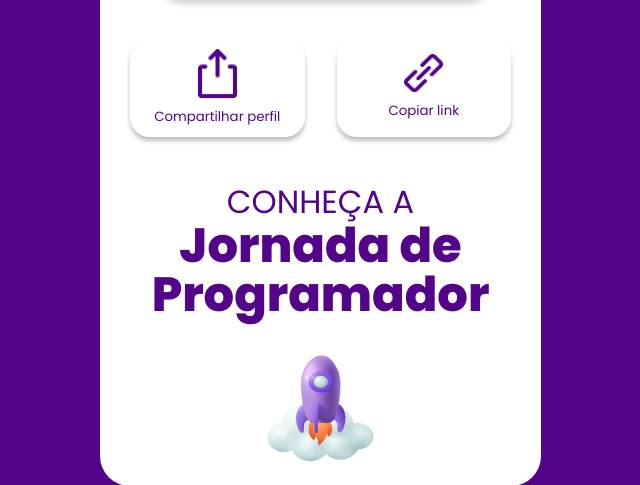
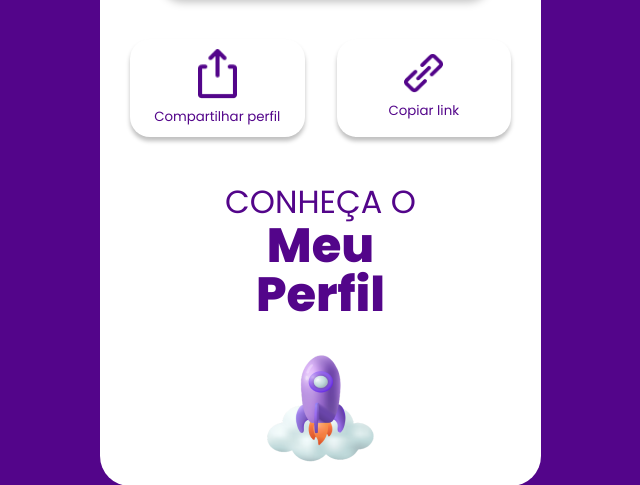
Before and after one commit to Vitormorais23/qr-code-instagram, a plain HTML site: page index.html in a window 1280 px wide. Shown: the part 346-831 px from the top of the page, without its empty margins (320-960 px from the left). Drawn offline with nearby package versions, Linux system fonts and the light colour scheme.

Commit message:
Alterarei o instagram

```diff
--- a/index.html
+++ b/index.html
@@ -30,10 +30,10 @@
             </div>
 
             <h1>
-                CONHEÇA A<br>
+                CONHEÇA O<br>
                 <strong>
-                    Jornada de<br>
-                    Programador
+                    Meu<br>
+                    Perfil
                 </strong>
             </h1>
 
--- a/js/events.js
+++ b/js/events.js
@@ -3,7 +3,7 @@ compartilhar.onclick = function() {
     código
 }
 */
-const URL_INSTAGRAM = "https://www.instagram.com/jornadadeprogramador/"
+const URL_INSTAGRAM = "https://www.instagram.com/jose_vitormoraes/"
 
 let compartilhar = document.getElementById("compartilharPerfilButton")
 
```
Also changed, not shown: images/qrcode.png.
